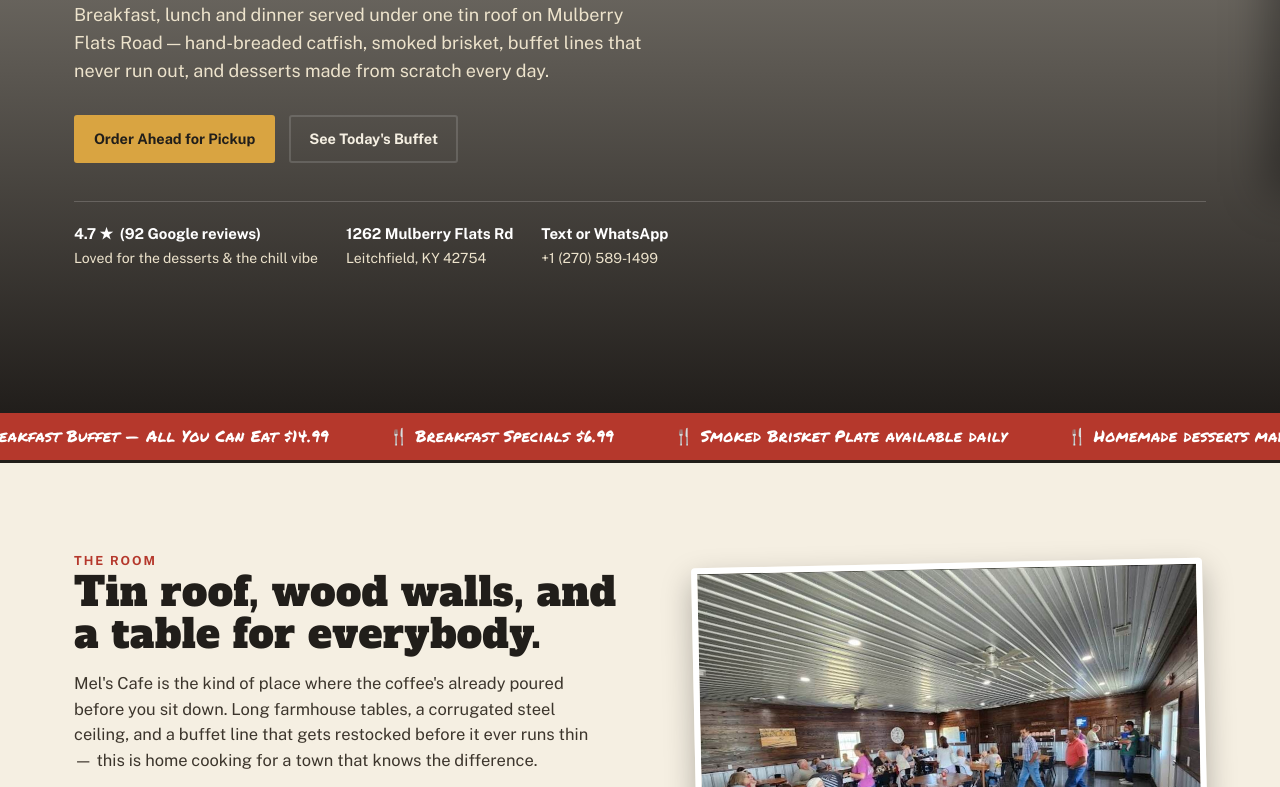
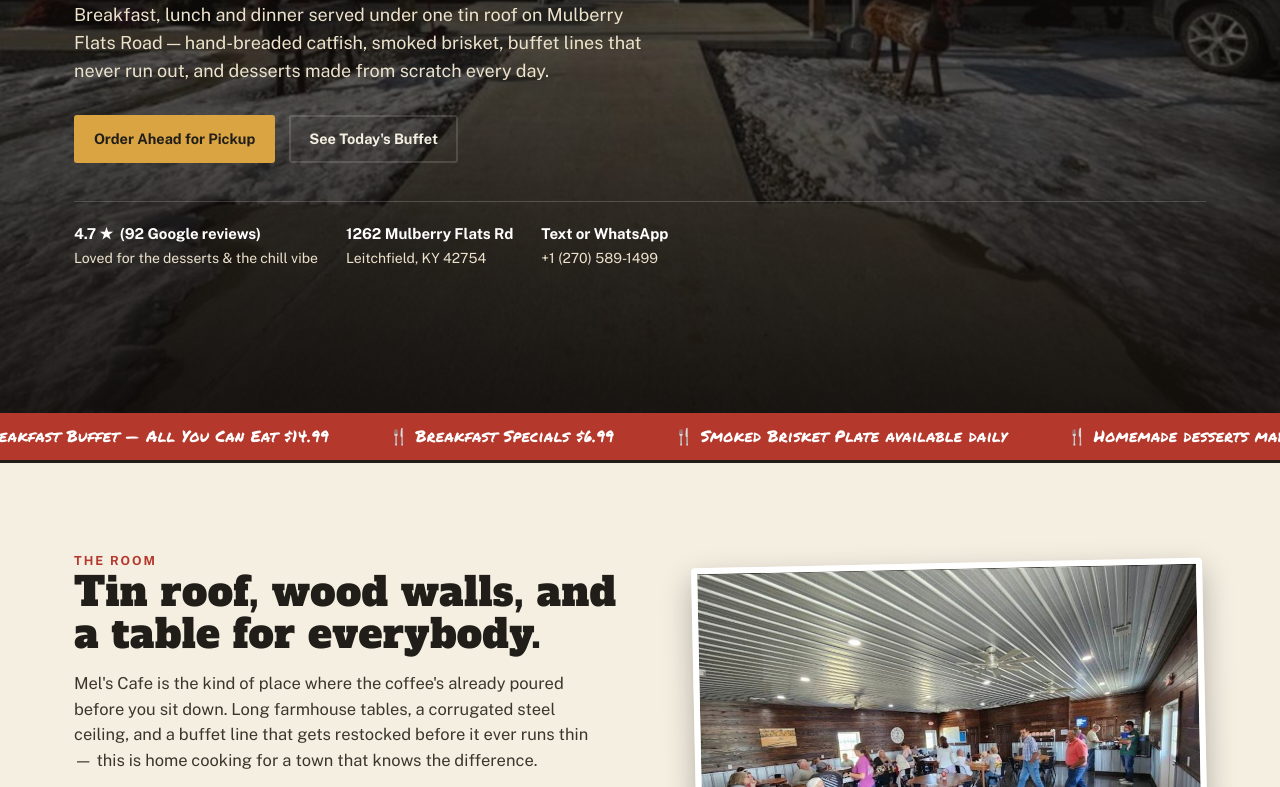
Before and after one commit to calebkvng30/Restaurants-template-, a website: page index.html in a window 1280 px wide. Shown: the part 604-1391 px from the top of the page. Drawn offline with nearby package versions, Linux system fonts and the light colour scheme.

Commit message:
Update hero background image path in styles.css

```diff
--- a/styles.css
+++ b/styles.css
@@ -101,7 +101,7 @@
   /* ---------- Hero ---------- */
   .hero{
     position:relative; min-height:88vh; display:flex; align-items:flex-end;
-    background:linear-gradient(180deg, rgba(20,17,14,0.35) 0%, rgba(18,15,12,0.62) 55%, rgba(15,12,10,0.92) 100%), url('assets/images/exterior-building.jpg') center/cover no-repeat;
+    background:linear-gradient(180deg, rgba(20,17,14,0.35) 0%, rgba(18,15,12,0.62) 55%, rgba(15,12,10,0.92) 100%), url('exterior-building.jpg') center/cover no-repeat;
     color:var(--parchment);
   }
   .hero-inner{padding:70px 24px 56px; width:100%;}
```
